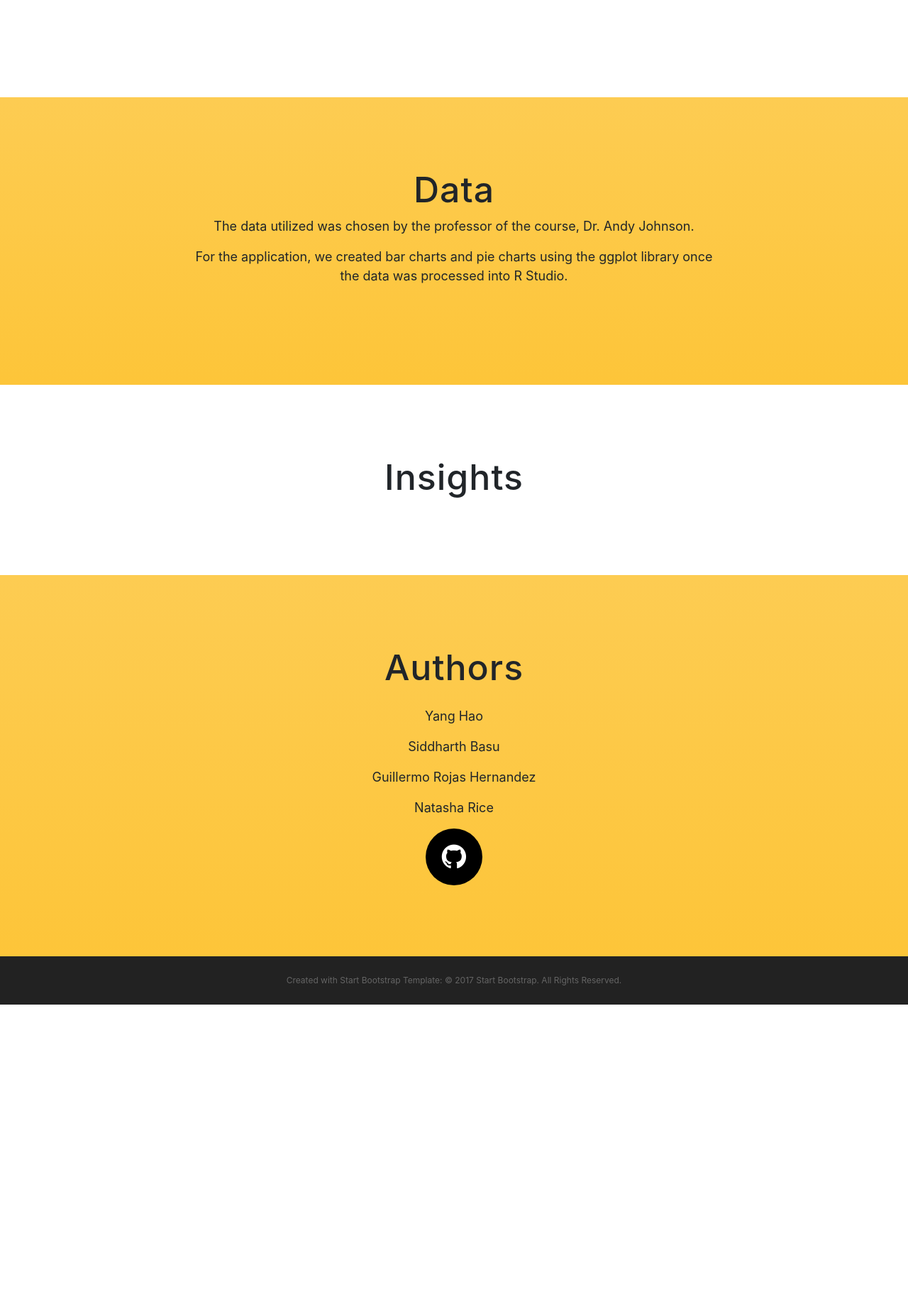
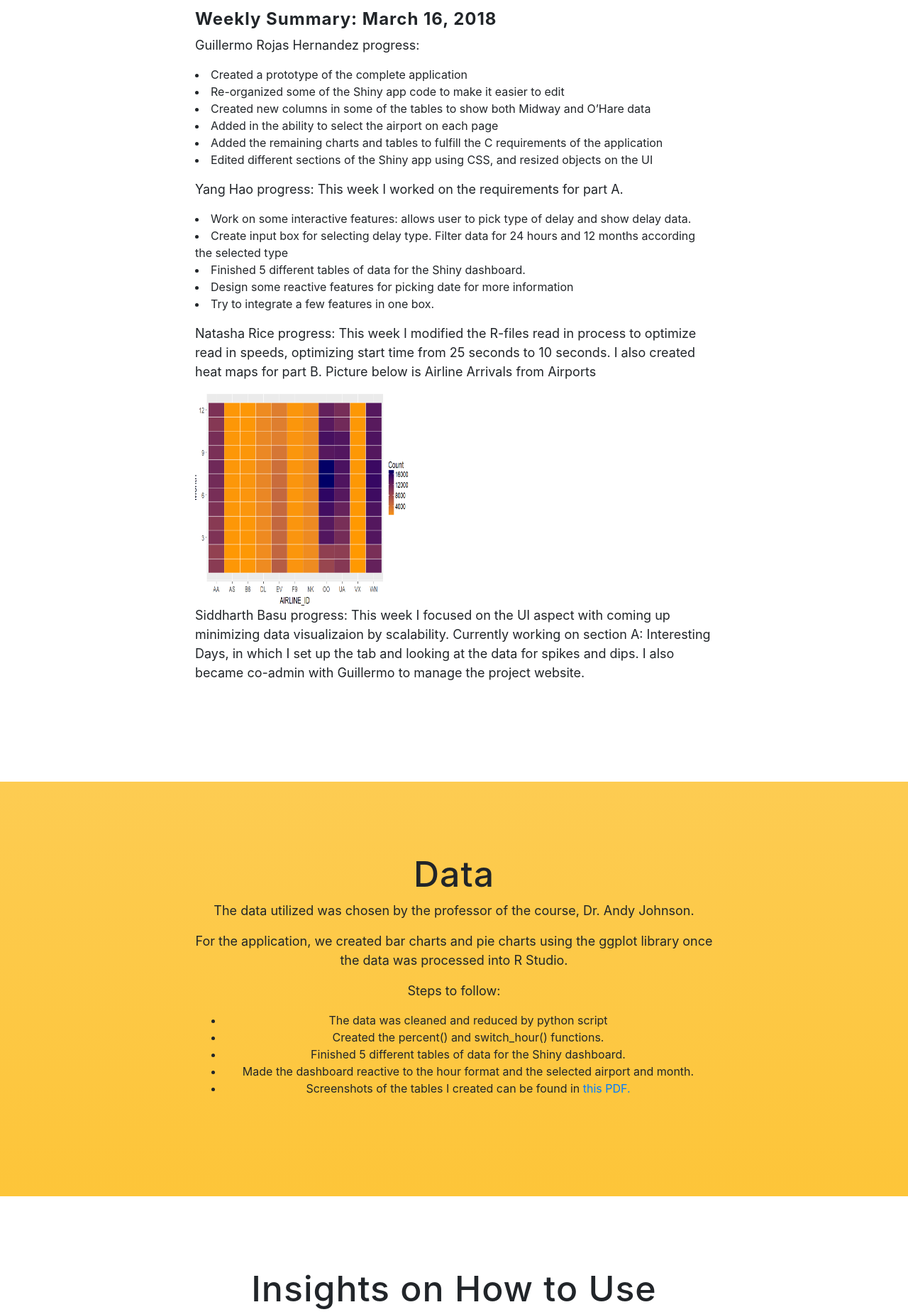
Before and after one commit to guillermokrh/CS-424---Project-2-Website, a website with bundled scripts: page index.html in a window 1280 px wide. Shown: the part 2985-4833 px from the top of the page at 71% size. Before the commit the page ends 4400 px from the top, so only its background shows below. Built offline with nearby package versions, Linux system fonts and the light colour scheme; a web font is replaced by a local one.

Commit message:
End Project requirements
Push to access from other computer

```diff
--- a/index.html
+++ b/index.html
@@ -132,8 +132,33 @@
               <img src="img/image.png" width="300" height="300">
 
 
+              <p>Siddharth Basu progress: This week I focused on the UI aspect with coming up minimizing data visualizaion by scalability. Currently working on section A: Interesting Days, in which I set up the tab and looking at the data for spikes and dips. I also became co-admin with Guillermo to manage the project website.</p>
 
-            <p>Siddharth Basu progress: This week I focused on the UI aspect with coming up minimizing data visualizaion by scalability. Currently working on section A: Interesting Days, in which I set up the tab and looking at the data for spikes and dips. I also became co-admin with Guillermo to manage the project website.
+              <h4><strong>Weekly Summary: March 16, 2018</strong></h4>
+            <p>Guillermo Rojas Hernandez progress:
+                <li> Created a prototype of the complete application </li>
+                <li> Re-organized some of the Shiny app code to make it easier to edit </li>
+                <li> Created new columns in some of the tables to show both Midway and O’Hare data </li>
+                <li> Added in the ability to select the airport on each page </li>
+                <li> Added the remaining charts and tables to fulfill the C requirements of the application </li>
+                <li> Edited different sections of the Shiny app using CSS, and resized objects on the UI </li>
+            </p>
+                <p>Yang Hao progress: This week I worked on the requirements for part A.
+
+                  <li>Work on some interactive features: allows user to pick type of delay and show delay data. </li>
+                  <li>Create input box for selecting delay type. Filter data for 24 hours and 12 months according the selected type</li>
+                  <li>Finished 5 different tables of data for the Shiny dashboard.</li>
+                  <li>Design some reactive features for picking date for more information</li>
+              <li>Try to integrate a few features in one box. </li>
+            </p>
+            <p>Natasha Rice progress:  This week I modified the R-files read in process to optimize read in speeds, optimizing start time from 25 seconds to 10 seconds. I also created heat maps for part B.
+            Picture below is Airline Arrivals from Airports</p>
+
+              <img src="img/image.png" width="300" height="300">
+
+
+              <p>Siddharth Basu progress: This week I focused on the UI aspect with coming up minimizing data visualizaion by scalability. Currently working on section A: Interesting Days, in which I set up the tab and looking at the data for spikes and dips. I also became co-admin with Guillermo to manage the project website.</p>
+
           </div>
         </div>
         <br>
@@ -186,7 +211,15 @@
           <div class="col-lg-8 mx-auto" style="flex: 0 0 100%;">
             <h2 class="section-heading">Data</h2>
             <p>The data utilized was chosen by the professor of the course, Dr. Andy Johnson.</p>
-            <p>For the application, we created bar charts and pie charts using the ggplot library once the data was processed into R Studio.</p>
+            <p>For the application, we created bar charts and pie charts using the ggplot library once the data was processed into R Studio. </p>
+              <p>Steps to follow:</p>
+              <ul>
+                  <li>The data was cleaned and reduced by python script</li>
+                  <li>Created the percent() and switch_hour() functions.</li>
+                  <li>Finished 5 different tables of data for the Shiny dashboard.</li>
+                  <li>Made the dashboard reactive to the hour format and the selected airport and month.</li>
+                  <li>Screenshots of the tables I created can be found in <a href="pages/yang_hao_update_03-02-18.pdf">this PDF.</a></li>
+              </ul>
           </div>
         </div>
 
@@ -219,7 +252,19 @@
       <div class="container">
         <div class="row">
           <div class="col-md-8 mx-auto">
-            <h2 class="section-heading">Insights</h2>
+            <h2 class="section-heading">Insights on How to Use</h2>
+              <p>The data utilized was chosen by the professor of the course, Dr. Andy Johnson.</p>
+            <p>For the application, we created bar charts and pie charts using the ggplot library once the data was processed into R Studio.</p>
+            <p>Steps to follow:</p>
+              <ul>
+                  <img src="img/menu.png" >
+
+                  <li>The application is broken into 6 sub menu system</li>
+                  <li>Created the percent() and switch_hour() functions.</li>
+                  <li>Finished 5 different tables of data for the Shiny dashboard.</li>
+                  <li>Made the dashboard reactive to the hour format and the selected airport and month.</li>
+                  <li>Screenshots of the tables I created can be found in <a href="pages/yang_hao_update_03-02-18.pdf">this PDF.</a></li>
+              </ul>
           </div>
         </div>
       </div>
```
Also changed, not shown: img/menu.png (added).
